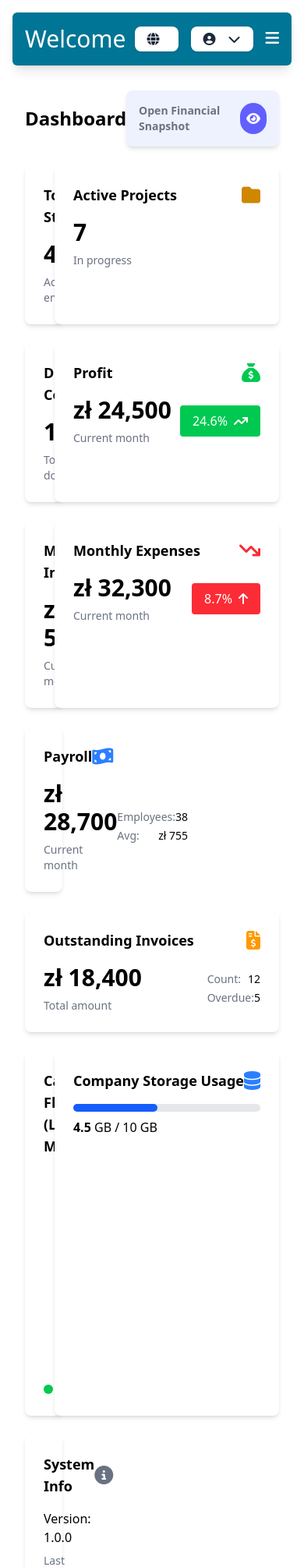
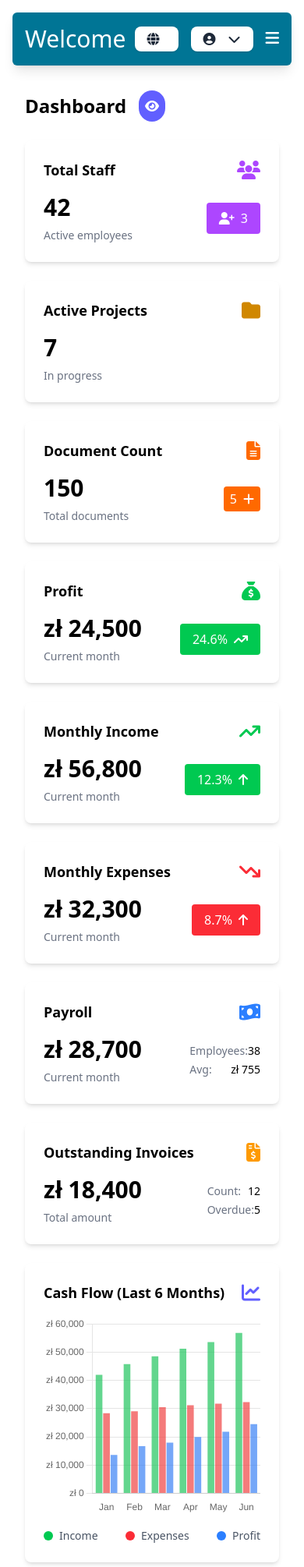
Before and after one commit to Alyyyy88/ayist-group-task, a Flask app: page /dashboard in a window 390 px wide. Shown: the top 2010 px of the page at 78% size. Run offline with Flask 3, Linux system fonts and the light colour scheme; the visitor is signed in with stand-in values (Sample User, id 1); some libraries are stand-ins or nearby versions.

Commit message:
fixed responsive

```diff
--- a/app/static/css/output.css
+++ b/app/static/css/output.css
@@ -1274,6 +1274,11 @@
       line-height: var(--tw-leading, var(--text-xl--line-height));
     }
   }
+  .lg\:col-span-1 {
+    @media (width >= 64rem) {
+      grid-column: span 1 / span 1;
+    }
+  }
   .lg\:col-span-2 {
     @media (width >= 64rem) {
       grid-column: span 2 / span 2;
@@ -1317,6 +1322,11 @@
   .lg\:py-2 {
     @media (width >= 64rem) {
       padding-block: calc(var(--spacing) * 2);
+    }
+  }
+  .xl\:col-span-2 {
+    @media (width >= 80rem) {
+      grid-column: span 2 / span 2;
     }
   }
   .xl\:flex {
--- a/app/templates/dashboard.html
+++ b/app/templates/dashboard.html
@@ -1,16 +1,11 @@
 {% extends "layout.html" %} {% block content %}
 <div class="container mx-auto px-4 py-8">
- <div class="flex justify-between items-center mb-6">
+ <div class="flex gap-4 items-center mb-6 ">
     <h1 class="text-2xl font-bold">{{ _('Dashboard') }}</h1>
     {% if session.get('user_role') in ['Finance', 'Superadmin'] %}
-    <div class="flex items-center space-x-4 bg-indigo-50 p-4 rounded-lg shadow-md">
-      <p class="text-sm text-gray-500 font-bold">
-        {{ _('Open Financial Snapshot') }}
-      </p>
       <button id="toggleFinancialSnapshot" class="bg-indigo-500 cursor-pointer hover:bg-indigo-600 text-white rounded-full p-2" title="{{ _('Show Financial Snapshot') }}">
         <i class="fa-solid fa-eye"></i>
       </button>
-    </div>
     {% endif %}
   </div>
 
@@ -145,7 +140,7 @@
     </div>
 
     <!-- Payroll Card -->
-    <div class="bg-white rounded-lg shadow-md p-6" id="payrollCard">
+    <div class="bg-white rounded-lg shadow-md p-6 md:col-span-3 lg:col-span-1" id="payrollCard">
       <div class="flex items-center justify-between mb-4">
         <h3 class="text-lg font-semibold">{{ _('Payroll') }}</h3>
         <i class="fa-solid fa-money-bill-wave text-blue-500 text-2xl"></i>
@@ -181,8 +176,8 @@
 
     <!-- Outstanding Invoices -->
     <div class="bg-white rounded-lg shadow-md p-6
-    {% if session.get('user_role') == 'Finance' %}hover:shadow-lg transition-shadow duration-300 col-span-3{% endif %}
-    {% if session.get('user_role') == 'Superadmin' %}hover:shadow-lg transition-shadow duration-300 col-span-2{% endif %}
+    {% if session.get('user_role') == 'Finance' %}hover:shadow-lg transition-shadow duration-300 md:col-span-3{% endif %}
+    {% if session.get('user_role') == 'Superadmin' %}hover:shadow-lg transition-shadow duration-300 md:col-span-3 lg:col-span-2 {% endif %}
     " id="invoicesCard">
       <div class="flex items-center justify-between mb-4">
         <h3 class="text-lg font-semibold">{{ _('Outstanding Invoices') }}</h3>
@@ -664,7 +659,9 @@
     </div>
     {% endif %}
      {# System Version & Footer Info - Visible to all users #}
-    <div class="bg-white rounded-lg shadow-md p-6 md:col-span-2 lg:col-span-3" id="card5">
+    <div class="bg-white rounded-lg shadow-md p-6 md:col-span-2 lg:col-span-3
+    {% if session.get('user_role') in ['Finance'] %} md:col-span-3 {% endif %}
+    " id="card5">
       <div class="flex items-center justify-between mb-4">
         <h3 class="text-lg font-semibold">{{ _('System Info') }}</h3>
         <i class="fa-solid fa-info-circle text-gray-500 text-2xl"></i>
```
